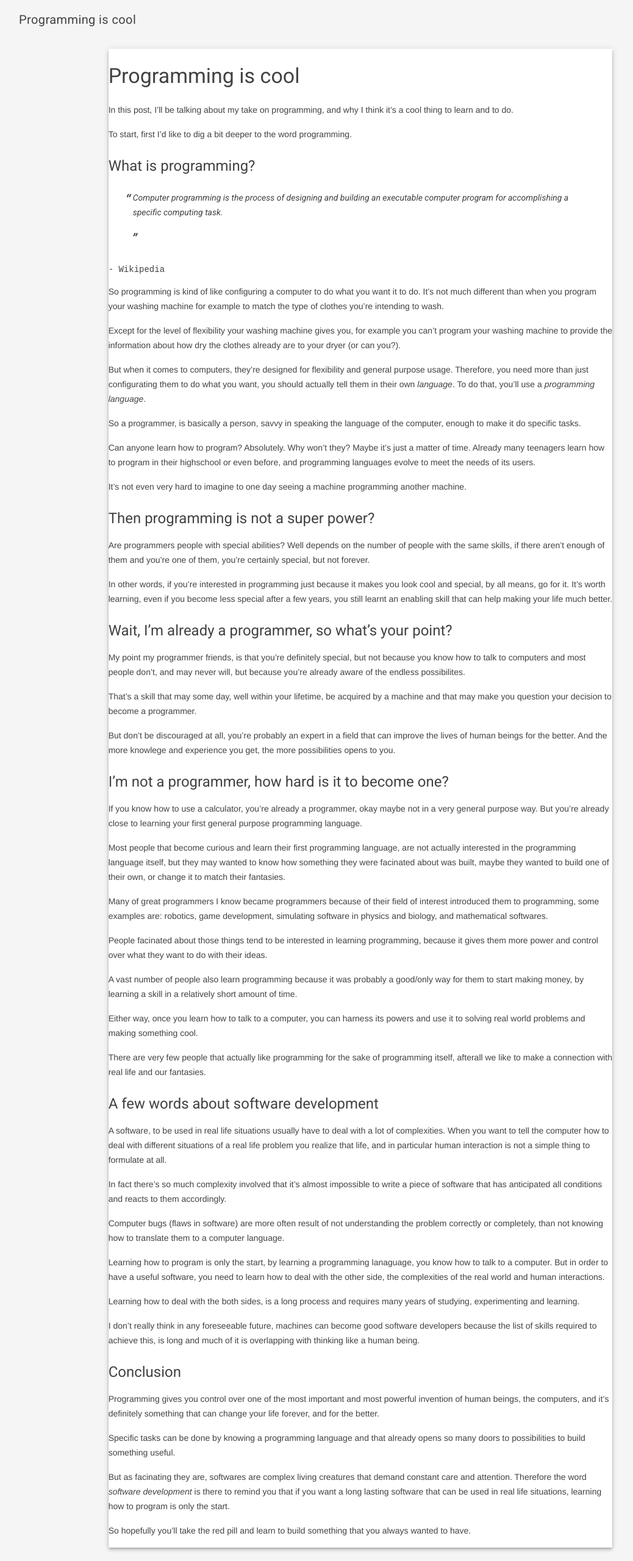
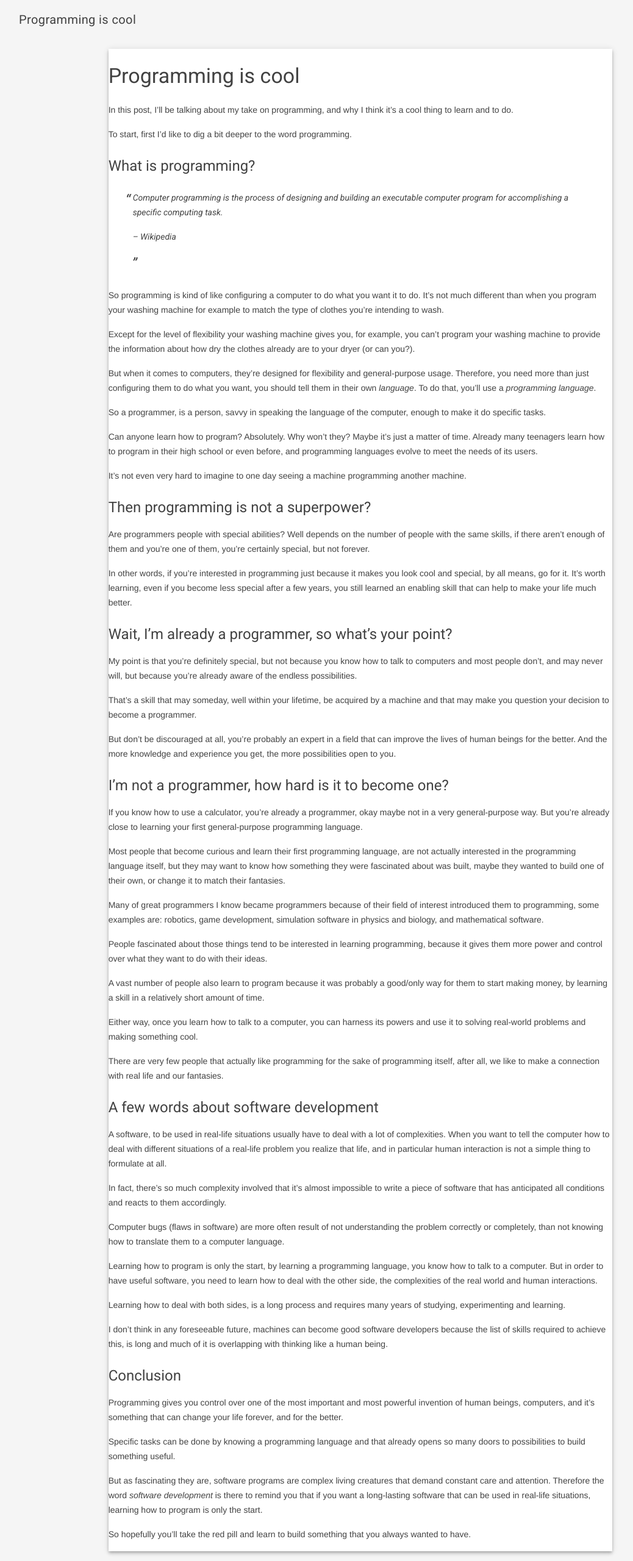
Before and after one commit to aminmarashi/blog-old, a Jekyll site: the page built from posts/programming_is_cool.md, in a window 1280 px wide. Shown: the whole page at 61% size, without its empty margins (49-1087 px from the left). Built offline with Jekyll 4.4.1, drawn with Linux system fonts in a browser that asks for light colours; our own code applies the rules of GitHub Pages for plain Markdown files.

Commit message:
Some corrections

```diff
--- a/posts/programming_is_cool.md
+++ b/posts/programming_is_cool.md
@@ -8,32 +8,32 @@ To start, first I'd like to dig a bit deeper to the word programming.
 #### What is programming?
 
 > Computer programming is the process of designing and building an executable computer program
-for accomplishing a specific computing task.
-
-    - Wikipedia
+> for accomplishing a specific computing task.
+>
+> -- <cite>Wikipedia</cite>
 
 So programming is kind of like configuring a computer to do what you want it to do. It's not much
 different than when you program your washing machine for example to match the type of clothes
 you're intending to wash.
 
-Except for the level of flexibility your washing machine gives you, for example you can't
+Except for the level of flexibility your washing machine gives you, for example, you can't
 program your washing machine to provide the information about how dry the clothes already are
 to your dryer (or can you?).
 
-But when it comes to computers, they're designed for flexibility and general purpose usage.
-Therefore, you need more than just configurating them to do what you want, you should actually
+But when it comes to computers, they're designed for flexibility and general-purpose usage.
+Therefore, you need more than just configuring them to do what you want, you should
 tell them in their own *language*. To do that, you'll use a *programming language*.
 
-So a programmer, is basically a person, savvy in speaking the language of the computer, enough
+So a programmer, is a person, savvy in speaking the language of the computer, enough
 to make it do specific tasks.
 
 Can anyone learn how to program? Absolutely. Why won't they? Maybe it's just a matter of time.
-Already many teenagers learn how to program in their highschool or even before, and programming
+Already many teenagers learn how to program in their high school or even before, and programming
 languages evolve to meet the needs of its users.
 
 It's not even very hard to imagine to one day seeing a machine programming another machine.
 
-#### Then programming is not a super power?
+#### Then programming is not a superpower?
 
 Are programmers people with special abilities?  Well depends on the number of people with the
 same skills, if there aren't enough of them and you're one of them, you're certainly special,
@@ -41,84 +41,84 @@ but not forever.
 
 In other words, if you're interested in programming just because it makes you look cool and
 special, by all means, go for it. It's worth learning, even if you become less special after
-a few years, you still learnt an enabling skill that can help making your life much better.
+a few years, you still learned an enabling skill that can help to make your life much better.
 
 #### Wait, I'm already a programmer, so what's your point?
 
-My point my programmer friends, is that you're definitely special, but not because you know
+My point is that you're definitely special, but not because you know
 how to talk to computers and most people don't, and may never will, but because you're
-already aware of the endless possibilites.
+already aware of the endless possibilities.
 
-That's a skill that may some day, well within your lifetime, be acquired by a machine and
+That's a skill that may someday, well within your lifetime, be acquired by a machine and
 that may make you question your decision to become a programmer.
 
 But don't be discouraged at all, you're probably an expert in a field that can improve the
-lives of human beings for the better. And the more knowlege and experience you get, the more
-possibilities opens to you.
+lives of human beings for the better. And the more knowledge and experience you get, the more
+possibilities open to you.
 
 #### I'm not a programmer, how hard is it to become one?
 
 If you know how to use a calculator, you're already a programmer, okay maybe not in a very
-general purpose way. But you're already close to learning your first general purpose
+general-purpose way. But you're already close to learning your first general-purpose
 programming language.
 
 Most people that become curious and learn their first programming language, are not actually
-interested in the programming language itself, but they may wanted to know how something
-they were facinated about was built, maybe they wanted to build one of their own, or change
+interested in the programming language itself, but they may want to know how something
+they were fascinated about was built, maybe they wanted to build one of their own, or change
 it to match their fantasies.
 
 Many of great programmers I know became programmers because of their field of interest
-introduced them to programming, some examples are: robotics, game development, simulating
-software in physics and biology, and mathematical softwares.
+introduced them to programming, some examples are: robotics, game development, simulation
+software in physics and biology, and mathematical software.
 
-People facinated about those things tend to be interested in learning programming, because
+People fascinated about those things tend to be interested in learning programming, because
 it gives them more power and control over what they want to do with their ideas.
 
-A vast number of people also learn programming because it was probably a good/only way for
+A vast number of people also learn to program because it was probably a good/only way for
 them to start making money, by learning a skill in a relatively short amount of time.
 
 Either way, once you learn how to talk to a computer, you can harness its powers and use it
-to solving real world problems and making something cool.
+to solving real-world problems and making something cool.
 
 There are very few people that actually like programming for the sake of programming itself,
-afterall we like to make a connection with real life and our fantasies.
+after all, we like to make a connection with real life and our fantasies.
 
 #### A few words about software development
 
-A software, to be used in real life situations usually have to deal with a lot of complexities.
-When you want to tell the computer how to deal with different situations of a real life problem
+A software, to be used in real-life situations usually have to deal with a lot of complexities.
+When you want to tell the computer how to deal with different situations of a real-life problem
 you realize that life, and in particular human interaction is not a simple thing to formulate
 at all.
 
-In fact there's so much complexity involved that it's almost impossible to write a piece of
+In fact, there's so much complexity involved that it's almost impossible to write a piece of
 software that has anticipated all conditions and reacts to them accordingly.
 
 Computer bugs (flaws in software) are more often result of not understanding the problem
 correctly or completely, than not knowing how to translate them to a computer language.
 
-Learning how to program is only the start, by learning a programming lanaguage, you know
-how to talk to a computer. But in order to have a useful software, you need to learn how to
+Learning how to program is only the start, by learning a programming language, you know
+how to talk to a computer. But in order to have useful software, you need to learn how to
 deal with the other side, the complexities of the real world and human interactions.
 
-Learning how to deal with the both sides, is a long process and requires many years of
+Learning how to deal with both sides, is a long process and requires many years of
 studying, experimenting and learning.
 
-I don't really think in any foreseeable future, machines can become good software developers
+I don't think in any foreseeable future, machines can become good software developers
 because the list of skills required to achieve this, is long and much of it is overlapping
 with thinking like a human being.
 
 #### Conclusion
 
 Programming gives you control over one of the most important and most powerful invention
-of human beings, the computers, and it's definitely something that can change your life
+of human beings, computers, and it's something that can change your life
 forever, and for the better.
 
 Specific tasks can be done by knowing a programming language and that already opens so
 many doors to possibilities to build something useful.
 
-But as facinating they are, softwares are complex living creatures that demand constant
+But as fascinating they are, software programs are complex living creatures that demand constant
 care and attention. Therefore the word *software development* is there to remind you that
-if you want a long lasting software that can be used in real life situations, learning
+if you want a long-lasting software that can be used in real-life situations, learning
 how to program is only the start.
 
 So hopefully you'll take the red pill and learn to build something that you always wanted
```
